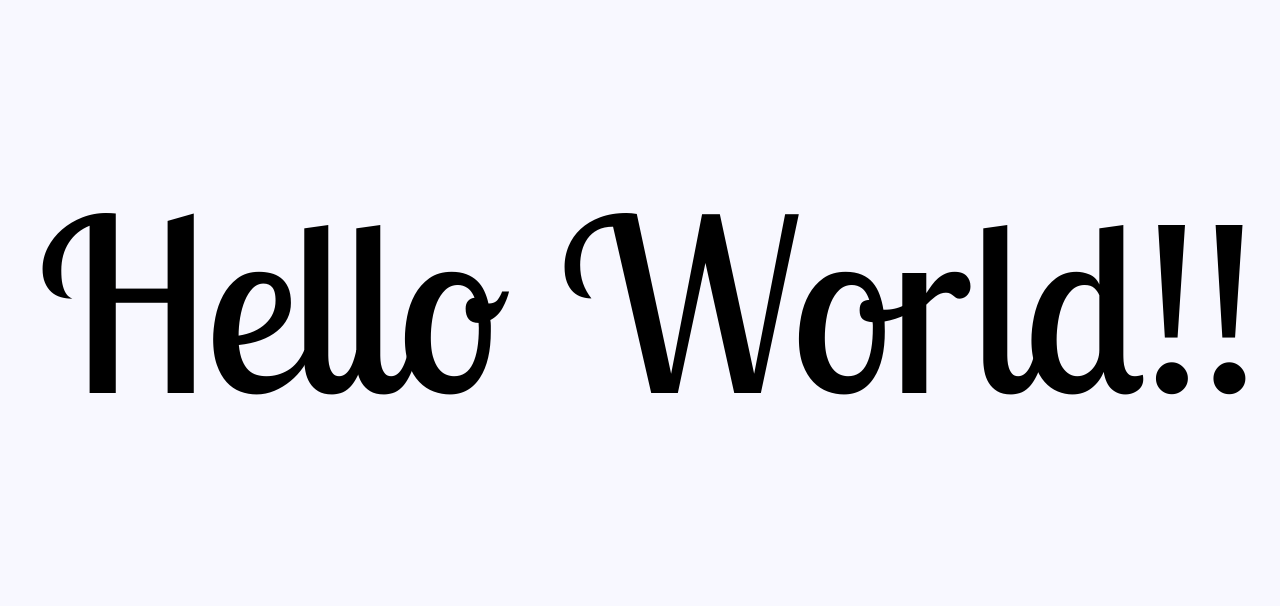
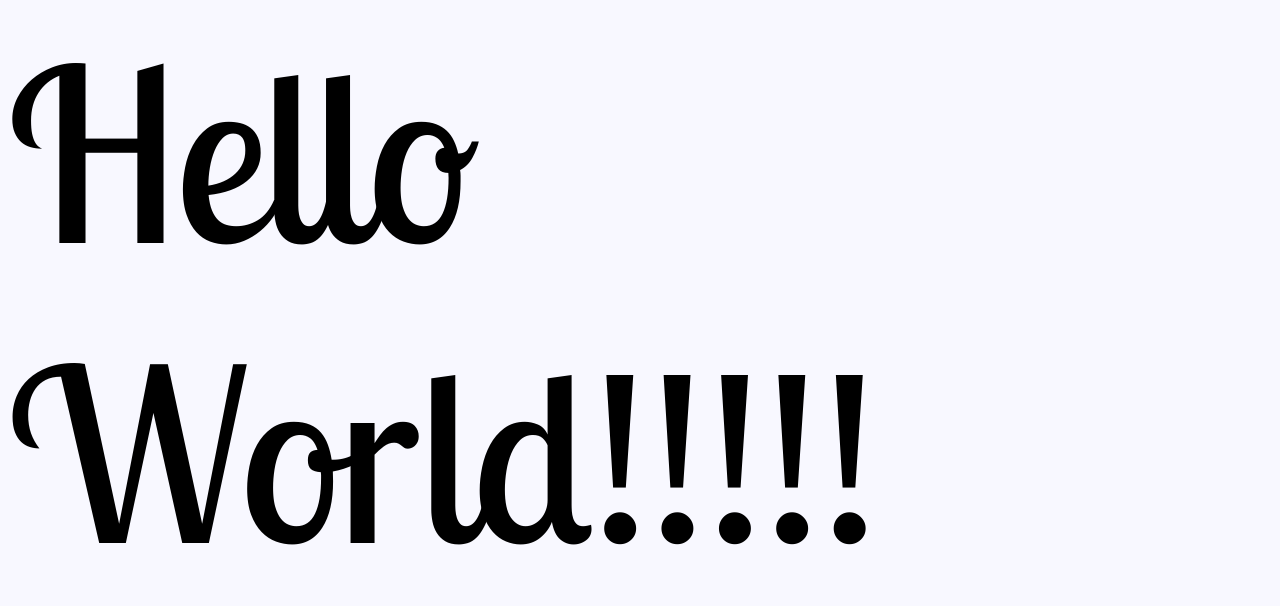
Before and after one commit to taylorryanbell/jenkins-build-project, a plain HTML site: page index.html in a window 1280 px wide. Shown: the part 105-711 px from the top of the page. Drawn offline with Linux system fonts and the light colour scheme.

Commit message:
Update index.html

```diff
--- a/index.html
+++ b/index.html
@@ -14,7 +14,7 @@
 
 <body style="overflow: hidden; background-color: ghostwhite;">
   <div style="height: 100vh; width: 100vw; display: flex; justify-content: center; align-items: center">
-    <div style="font-family: 'Lobster Two'; font-size: 15rem;">Hello World!!</div>
+    <div style="font-family: 'Lobster Two'; font-size: 15rem;">Hello World!!!!!</div>
   </div>
 </body>
 
```
